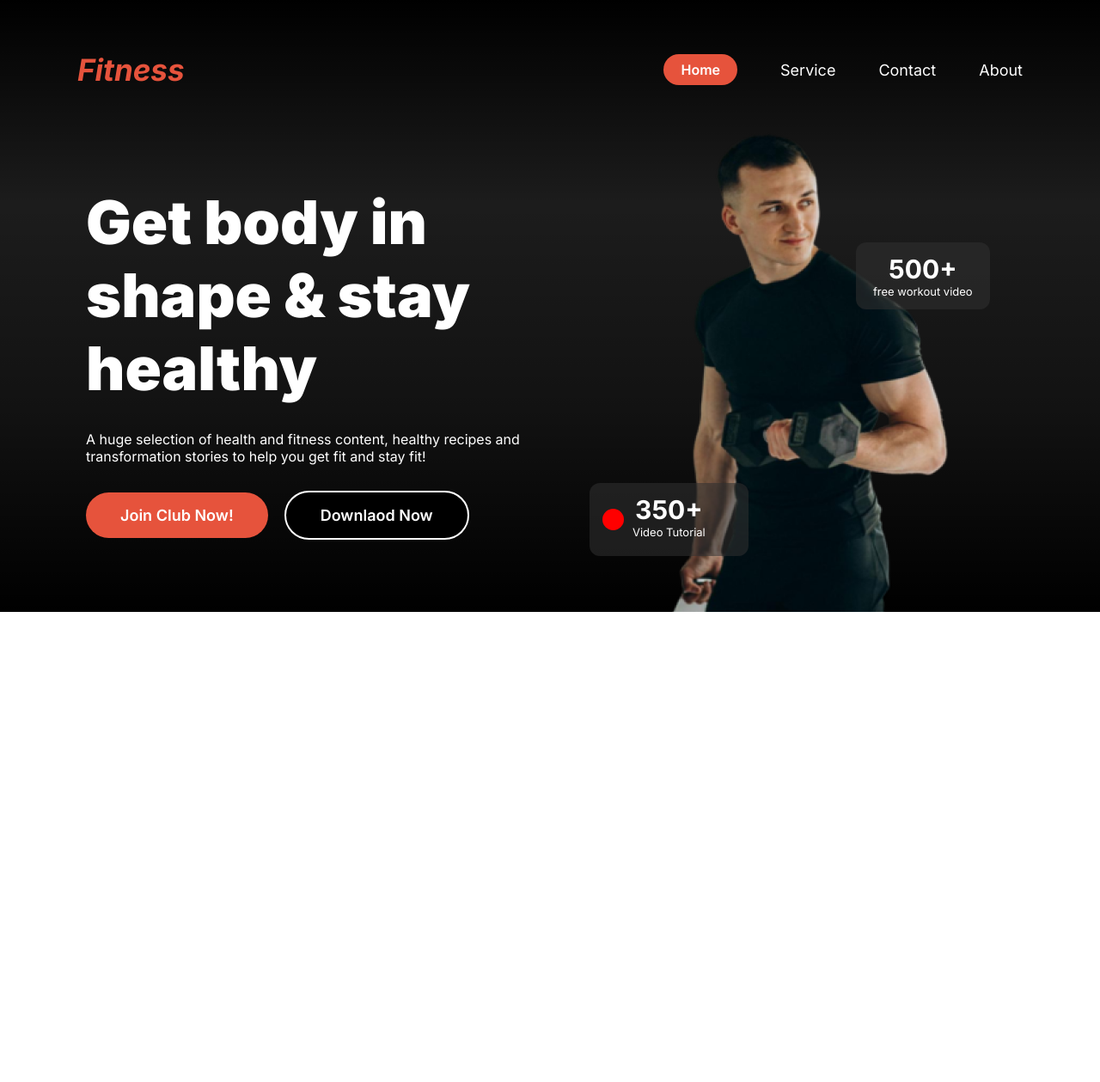
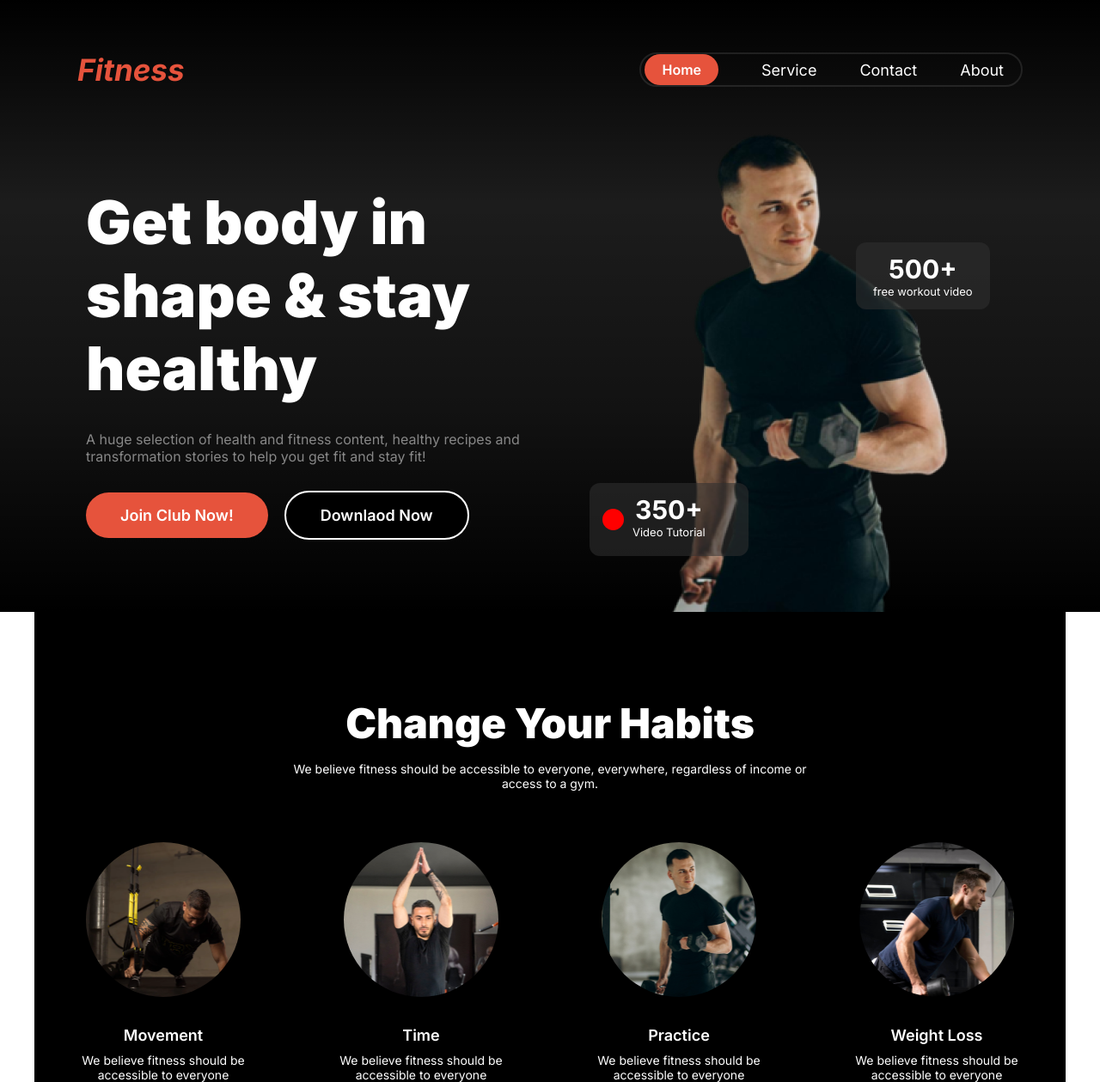
Before and after one commit to AzmainAzad/Assignment-2, a plain HTML site: page index.html in a window 1280 px wide. Shown: the whole page at 86% size. Before the commit the page ends 800 px from the top, so only its background shows below. Drawn offline with Linux system fonts and the light colour scheme; a web font is replaced by a local one.

```diff
--- a/Styles/responsive.css
+++ b/Styles/responsive.css
@@ -1,4 +1,6 @@
 @media only screen and (max-width: 576px) {
+
+    /* Responsive Css of Navbar */
    .navbar{
        width: 80%;
        margin: auto;
@@ -11,6 +13,8 @@
         display: block;
     }
 
+
+    /* Responsive Css of Banner Part */
     .banner{
         flex-direction: column;
         width: 80%;
@@ -85,4 +89,29 @@
         padding: 8px 20px;
     }
 
+
+    /* Responsive Css of Habits Part */
+    .habits{
+        padding-top: 0px;
+    }
+
+    .habits-text-h2{
+        font-size: 32px;
+    }
+
+    .habit-items{
+        flex-direction: column;
+        margin-top: 60px;
+    }
+
+    .habit-item{
+        width: 70%;
+        margin:  0 auto 70px;
+
+    }
+
+    .habit-item-h4{
+        margin-top: 15px;
+    }
+
   }
--- a/Styles/style.css
+++ b/Styles/style.css
@@ -40,6 +40,8 @@ header{
 .nav-items-container{
     display: flex;
     align-items: center;
+    border: 2px solid rgba(255, 255, 255, 0.1);
+    border-radius: 25px;
 }
 
 .nav-items-container a{
@@ -50,10 +52,17 @@ header{
     list-style: none;
 }
 
-.nav-items{
-    margin-left: 50px;
+.first-item{
+   margin-left: 4px;
 }
 
+.nav-items{
+    margin-right: 50px;
+}
+
+.last-item{
+    margin-right: 20px;
+}
 .home{
     background-color: #E6533C;
     color: white;
@@ -99,7 +108,7 @@ header{
 }
 
 .banner-p{
-    color: white;
+    color: rgba(255, 255, 255, 0.5);
     font-size: 16px;
     font-family: "Inter", sans-serif;
     margin-top: 30px;
@@ -194,3 +203,63 @@ header{
     font-size: 13px;
     font-family: "Inter", sans-serif;
 }
+
+
+/* Css of Habit Part */
+.habits{
+    background-color: black;
+    max-width: 1200px;
+    margin: auto;
+    padding-top: 100px;
+}
+
+.habits-text{
+    text-align: center;
+}
+
+.habits-text-h2{
+    color: white;
+    font-size: 48px;
+    font-family: "Inter", sans-serif;
+    font-weight: 900;
+}
+
+.habits-text-p{
+    color: white;
+    font-size: 14px;
+    font-family: "Inter", sans-serif;
+    margin-top: 15px;
+}
+
+.habit-items{
+    display: flex;
+    justify-content: space-around;
+    margin-top: 60px;
+}
+
+.habit-item{
+    width: 23%;
+    text-align: center;
+}
+
+.habit-item-pic img{
+    width: 180px;
+    height: 180px;
+    border-radius: 50%;
+    margin: auto;
+}
+
+.habit-item-h4{
+    color: white;
+    font-size: 18px;
+    font-family: "Inter", sans-serif;
+    font-weight: 600;
+    margin-top: 30px;
+}
+
+.habit-item-p{
+    color: white;
+    font-size: 14px;
+    font-family: "Inter", sans-serif;
+    margin-top: 10px;
+}
--- a/index.html
+++ b/index.html
@@ -16,10 +16,10 @@
       <nav class="navbar">
         <h3 class="nav-h3"><i>Fitness</i></h3>
         <div class="nav-items-container">
-            <a href="" class="nav-items"><li><button class="home">Home</button></li></a>
+            <a href="" class="nav-items first-item"><li><button class="home">Home</button></li></a>
             <a href="" class="nav-items"><li>Service</li></a>
             <a href="" class="nav-items"><li>Contact</li></a>
-            <a href="" class="nav-items"><li>About</li></a>
+            <a href="" class="nav-items last-item"><li>About</li></a>
         </div>
         <span class="icon"><i class="fa-solid fa-bars"></i></span>
       </nav>
@@ -44,7 +44,52 @@
     <!-- Starting of Main Part -->
     <main>
 
+       <!-- Starting of Habits Section -->
+       <section class="habits">
+           <div class="habits-text">
+              <h2 class="habits-text-h2">Change Your Habits</h2>
+              <p class="habits-text-p">We believe fitness should be accessible to everyone, everywhere, regardless of income or <br> access to a gym.</p>
+           </div>
+
+           <div class="habit-items">
+            <div class="habit-item">
+              <div class="habit-item-pic">
+                 <img src="assets/image 3.png" alt="">
+              </div>
+              <h4 class="habit-item-h4">Movement</h4>
+              <p class="habit-item-p">We believe fitness should be <br> accessible to everyone</p>
+            </div>
+
+            <div class="habit-item">
+              <div class="habit-item-pic">
+                <img src="assets/image 2.png" alt="">
+              </div>
+              <h4 class="habit-item-h4">Time</h4>
+              <p class="habit-item-p">We believe fitness should be <br> accessible to everyone</p>
+            </div>
+
+            <div class="habit-item">
+              <div class="habit-item-pic">
+                <img src="assets/image 5.png" alt="">
+              </div>
+              <h4 class="habit-item-h4">Practice</h4>
+              <p class="habit-item-p">We believe fitness should be <br> accessible to everyone</p>
+            </div>
+
+            <div class="habit-item">
+              <div class="habit-item-pic">
+                <img src="assets/image 4.png" alt="">
+              </div>
+              <h4 class="habit-item-h4">Weight Loss</h4>
+              <p class="habit-item-p">We believe fitness should be <br> accessible to everyone</p>
+            </div>
+
+
+           </div>
+       </section>
+       <!-- Ending of Habits Section -->
     </main>
+
     <!-- Ending of Main Part -->
 
     <!-- Starting of Footer Part -->
```
